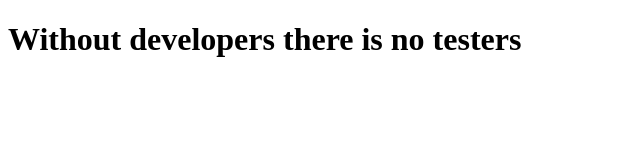
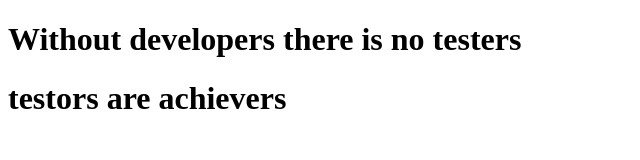
Before and after one commit to VaishnaviAppari/project-62r, a plain HTML site: page index.html in a window 1280 px wide. Shown: the whole page, without its empty margins (0-640 px from the left). Drawn offline with Linux system fonts and the light colour scheme.

Commit message:
Update index.html

```diff
--- a/index.html
+++ b/index.html
@@ -7,5 +7,6 @@
 </head>
 <body>
     <h1>Without developers there is no testers</h1>
+    <h1>testors are achievers</h1>
 </body>
 </html>
```
